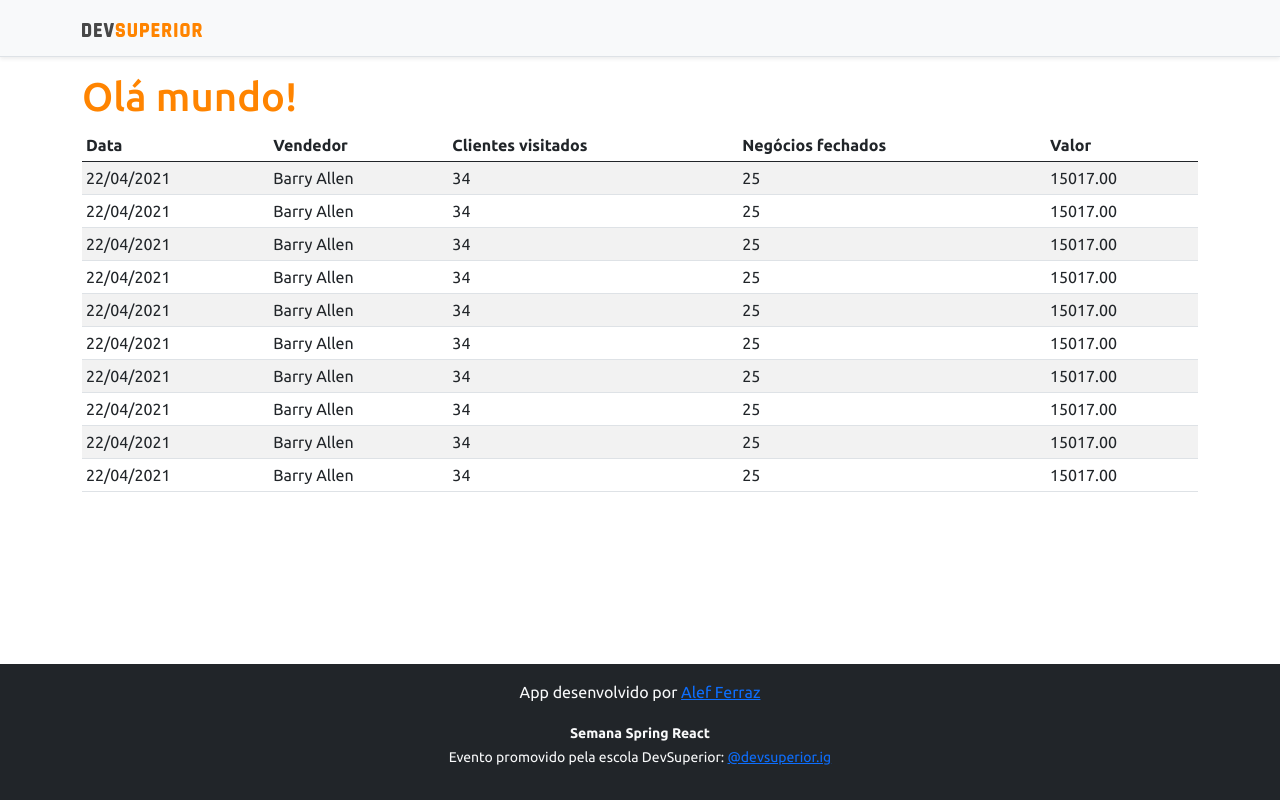
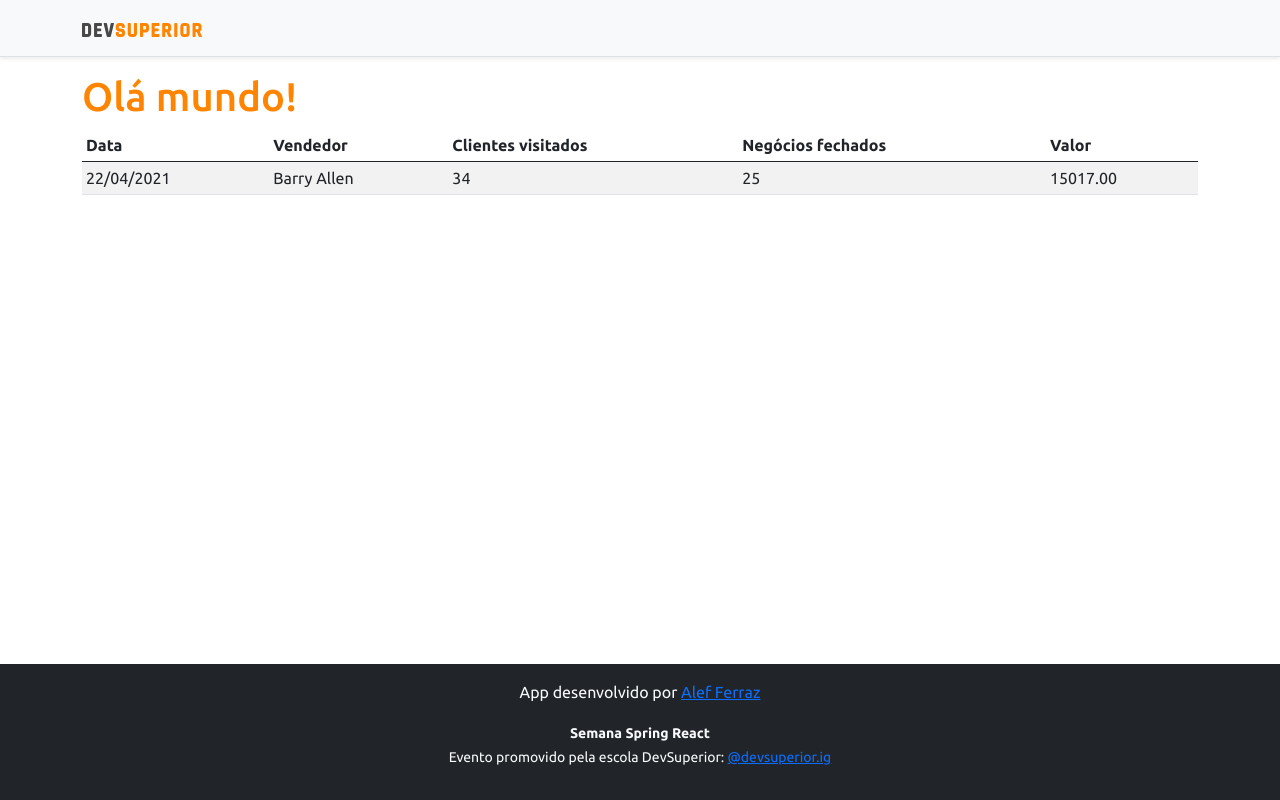
Before and after one commit to alefferraz00/projeto-sds3, a React (Create React App) app in the folder frontend/: page / in a window 1280 px wide. Built offline with nearby package versions, Linux system fonts and the light colour scheme.

Commit message:
Correção no frontend

```diff
--- a/frontend/package.json
+++ b/frontend/package.json
@@ -12,14 +12,18 @@
     "@types/node": "^12.0.0",
     "@types/react": "^17.0.0",
     "@types/react-dom": "^17.0.0",
+    "add": "^2.0.6",
+    "apexcharts": "^3.26.1",
     "bootstrap": "^5.0.0",
     "jquery": "1.9.1",
     "popper.js": "^1.16.1",
     "react": "^17.0.2",
+    "react-apexcharts": "^1.3.9",
     "react-dom": "^17.0.2",
     "react-scripts": "4.0.3",
     "typescript": "^4.1.2",
-    "web-vitals": "^1.0.1"
+    "web-vitals": "^1.0.1",
+    "yarn": "^1.22.10"
   },
   "scripts": {
     "start": "react-scripts start",
--- a/frontend/src/App.tsx
+++ b/frontend/src/App.tsx
@@ -1,19 +1,21 @@
-import DataTable from "./components/DataTable";
-import Footer from "./components/Footer";
+
+import DataTable from "components/DataTable";
+import Footer from "components/Footer";
 import NavBar from "./components/NavBar";
 
 function App() {
   return (
+
     <>
-      <NavBar />
-      <div className="container">
-        <h1 className="text-primary">Olá mundo!</h1>
+    <NavBar />
+    <div className="container">
+    <h1 className="text-primary">Olá mundo!</h1>
+    <DataTable />
+    </div>
+    <Footer />
 
-        <DataTable/>
+    </>
 
-      </div>
-      <Footer/>
-    </>
   );
 }
 
--- a/frontend/src/components/DataTable/index.tsx
+++ b/frontend/src/components/DataTable/index.tsx
@@ -19,68 +19,12 @@ const DataTable = () => {
                     <td>25</td>
                     <td>15017.00</td>
                 </tr>
-                    <tr>
-                        <td>22/04/2021</td>
-                        <td>Barry Allen</td>
-                        <td>34</td>
-                        <td>25</td>
-                        <td>15017.00</td>
-                    </tr><tr>
-                        <td>22/04/2021</td>
-                        <td>Barry Allen</td>
-                        <td>34</td>
-                        <td>25</td>
-                        <td>15017.00</td>
-                    </tr><tr>
-                        <td>22/04/2021</td>
-                        <td>Barry Allen</td>
-                        <td>34</td>
-                        <td>25</td>
-                        <td>15017.00</td>
-                    </tr><tr>
-                        <td>22/04/2021</td>
-                        <td>Barry Allen</td>
-                        <td>34</td>
-                        <td>25</td>
-                        <td>15017.00</td>
-                    </tr><tr>
-                        <td>22/04/2021</td>
-                        <td>Barry Allen</td>
-                        <td>34</td>
-                        <td>25</td>
-                        <td>15017.00</td>
-                    </tr><tr>
-                        <td>22/04/2021</td>
-                        <td>Barry Allen</td>
-                        <td>34</td>
-                        <td>25</td>
-                        <td>15017.00</td>
-                    </tr><tr>
-                        <td>22/04/2021</td>
-                        <td>Barry Allen</td>
-                        <td>34</td>
-                        <td>25</td>
-                        <td>15017.00</td>
-                    </tr><tr>
-                        <td>22/04/2021</td>
-                        <td>Barry Allen</td>
-                        <td>34</td>
-                        <td>25</td>
-                        <td>15017.00</td>
-                    </tr><tr>
-                        <td>22/04/2021</td>
-                        <td>Barry Allen</td>
-                        <td>34</td>
-                        <td>25</td>
-                        <td>15017.00</td>
-                    </tr>
             </tbody>
         </table>
     </div>
 
+
     );
   }
 
-
-
   export default DataTable;
--- a/frontend/src/components/Footer/index.tsx
+++ b/frontend/src/components/Footer/index.tsx
@@ -1,15 +1,15 @@
-function Footer() {
-    return (
-        <footer className="footer mt-auto py-3 bg-dark">
-        <div className="container">
-          <p className="text-light">App desenvolvido por <a href="https://www.linkedin.com/in/alef-ferraz-a08ab21b0/" target="_blank" rel="noreferrer">Alef Ferraz</a></p>
-          <p className="text-light"><small><strong>Semana Spring React</strong><br/>
-            Evento promovido pela escola DevSuperior: <a href="https://instagram.com/devsuperior.ig" target="_blank" rel="noreferrer">@devsuperior.ig</a></small></p>
-        </div>
-      </footer>
-            );
-        }
+const Footer = () => {
+  return (
+    <footer className="footer mt-auto py-3 bg-dark">
+      <div className="container">
+        <p className="text-light">App desenvolvido por <a href="https://github.com/alefferraz00" target="_blank" rel="noreferrer">Alef Ferraz</a></p>
+        <p className="text-light"><small><strong>Semana Spring React</strong><br />
+      Evento promovido pela escola DevSuperior: <a href="https://www.instagram.com/devsuperior.ig/?hl=pt-br" target="_blank" rel="noreferrer">@devsuperior.ig</a></small></p>
+      </div>
+    </footer>
 
 
+  );
+}
 
 export default Footer;
--- a/frontend/src/components/NavBar/index.tsx
+++ b/frontend/src/components/NavBar/index.tsx
@@ -1,6 +1,6 @@
 import ImgDsDark from './../../assets/img/ds-dark.svg';
 
-function NavBar() {
+const NavBar = () => {
     return (
         <div className="d-flex flex-column flex-md-row align-items-center p-3 px-md-4 mb-3 bg-light border-bottom shadow-sm">
             <div className="container">
```
Also changed, not shown: frontend/src/components/BarChart/index.tsx (added, +36 -0 lines), 1 other file (tests, documents, lock files or other folders). Lines whose indentation alone changed are shown as unchanged.
